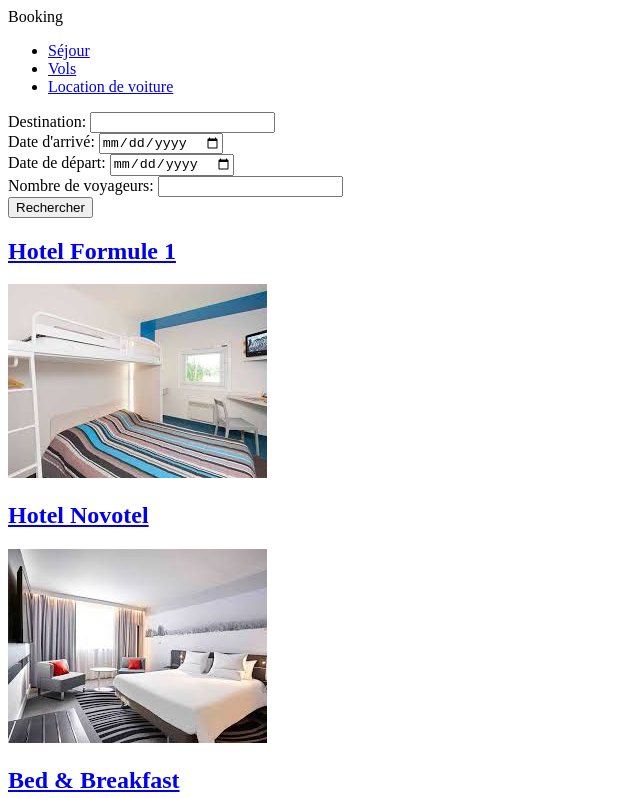
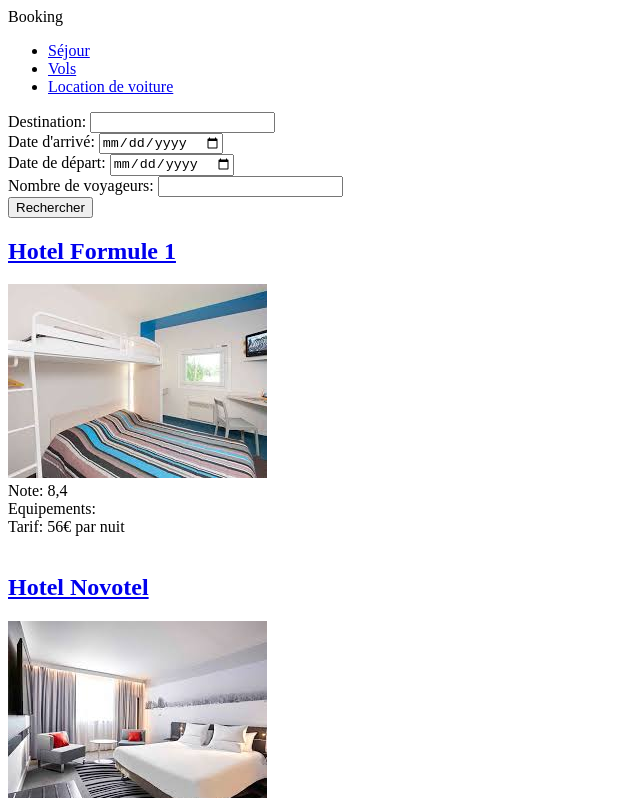
Before and after one commit to MickaelFORET59/Projet-Site-Hotel, a plain HTML site: page index.html in a window 1280 px wide. Shown: the top 798 px of the page, without its empty margins (0-640 px from the left). Drawn offline with Linux system fonts and the light colour scheme.

Commit message:
Add files via upload

```diff
--- a/index.html
+++ b/index.html
@@ -47,15 +47,21 @@
                 <a href="https://hotelf1.accor.com/home/index.fr.shtml/">
                     <img src="f1.jfif"/>
                 </a>
+                <br/>
+                Note: 8,4
+                <br/>
+                Equipements:
+                <br/>
+                Tarif: 56€ par nuit
         </article>
-
+        <br/>
         <article>
             <h1><a href="https://novotel.accor.com/fr/france/index.shtml" target="_blank">Hotel Novotel<a/></h1>
                 <a href="https://novotel.accor.com/fr/france/index.shtml/">
                     <img src="hn.jfif"/>
                 </a>
         </article>
-
+        <br/>
         <article>
             <h1><a href="https://www.hotel-bb.com/fr" target="_blank">Bed & Breakfast<a/></h1>
                 <a href="https://www.hotel-bb.com/fr/">
```
